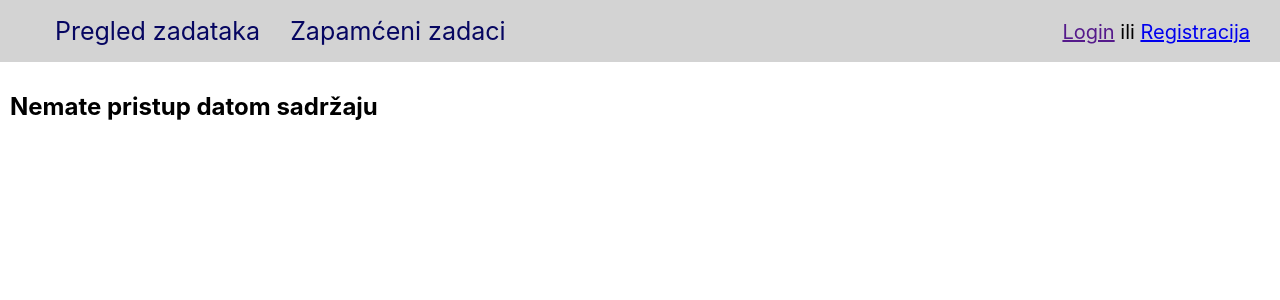
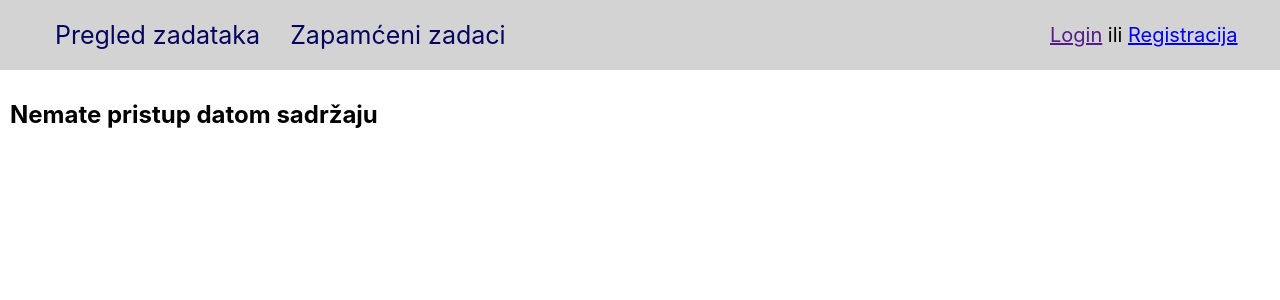
Before and after one commit to aldin-celik/zbirkaFrontend, a React (Create React App) app: page /zabrana in a window 1280 px wide. Shown: the top 300 px of the page. Built offline with nearby package versions, Linux system fonts and the light colour scheme; what react-timeout would draw is missing.

Commit message:
popravljen login

```diff
--- a/src/komponente/Nav.js
+++ b/src/komponente/Nav.js
@@ -134,7 +134,6 @@ class Nav extends React.Component {
 	  return (
 		  <div>
 		<nav className = "navigacija">
-			<div stlye="width:100%">
 			<ul>
 				<Link className = "navigacijaLink" to='/'>Pregled zadataka</Link>
 				<Link className = "navigacijaLink" to='/zapamceni'>Zapamćeni zadaci</Link>
@@ -143,7 +142,7 @@ class Nav extends React.Component {
 			<div className = "loginDiv">
 				 {loginD}
 			</div>
-		   </div>
+
 		</nav>
 		{loginF}
 		</div>
--- a/src/komponente/Stil.css
+++ b/src/komponente/Stil.css
@@ -19,11 +19,12 @@ html,body
 .navigacija
 {
     background-color: lightgray;
-    min-height: 50px;
+    height: 70px;
     display:flex;
     align-items: center;
     position: static;
     width:100%;
+    justify-content:space-between;
 }
 .navigacijaLink
 {
@@ -36,7 +37,7 @@ html,body
 .glavniKontejner
 {
     padding: 10px;
-    width:100%
+    width:100%;
 }
 .postavkaZadatka
 {
@@ -52,10 +53,9 @@ html,body
 }
 .loginDiv
 {
-    float:right;
-    position: absolute;
-    top:20px;
-    right: 30px;
+    position: relative;
+    right:30px;
+    width:200px;
     font-size: 20px;
 }
 .unosLogina
```
